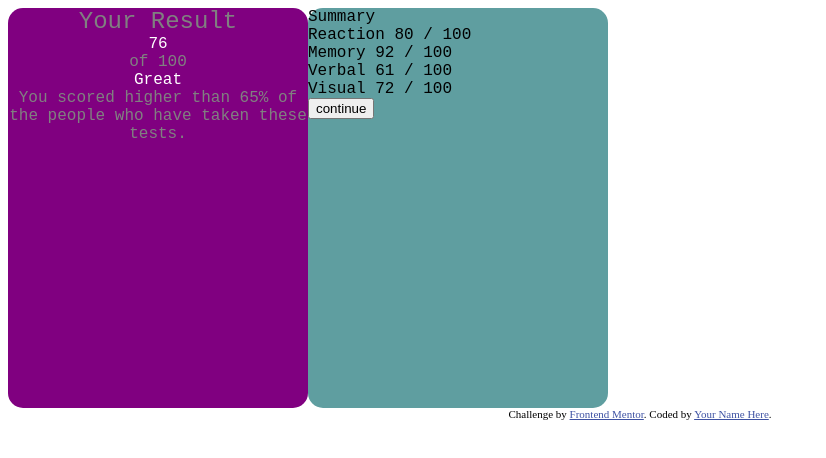
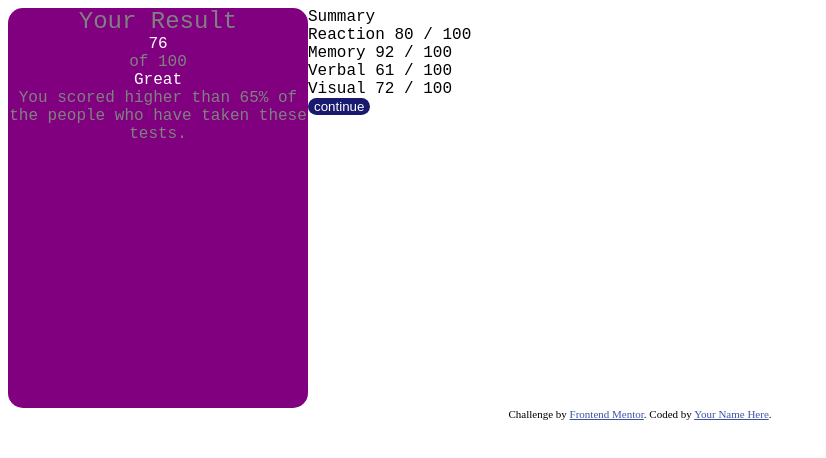
Before and after one commit to jonmejia/learn-css, a plain HTML site: page 91923/results-summary-component-main/index.html in a window 1280 px wide. Shown: the whole page, without its empty margins (0-826 px from the left). Drawn offline with Linux system fonts and the light colour scheme.

Commit message:
updating

```diff
--- a/91923/results-summary-component-main/index.html
+++ b/91923/results-summary-component-main/index.html
@@ -44,7 +44,7 @@
   Visual
   <span class="summary-score"> 72 / 100</span>
  </div>
- <button>continue</button>
+ <button class="continueButton">continue</button>
 
     </div>
   </div>
--- a/91923/results-summary-component-main/styles.css
+++ b/91923/results-summary-component-main/styles.css
@@ -14,7 +14,6 @@ flex-wrap:wrap
 }
 .summary{
     border-radius: 15px;
-    background-color: cadetblue;
     height: 400px;
     width: 300px;
     color: black;
@@ -25,3 +24,9 @@ flex-wrap:wrap
 .great,.score{
     color: white;
 }
+.continueButton{
+    background-color: midnightblue;
+    border: none;
+    color: white;
+    border-radius: 30px;
+}
```
